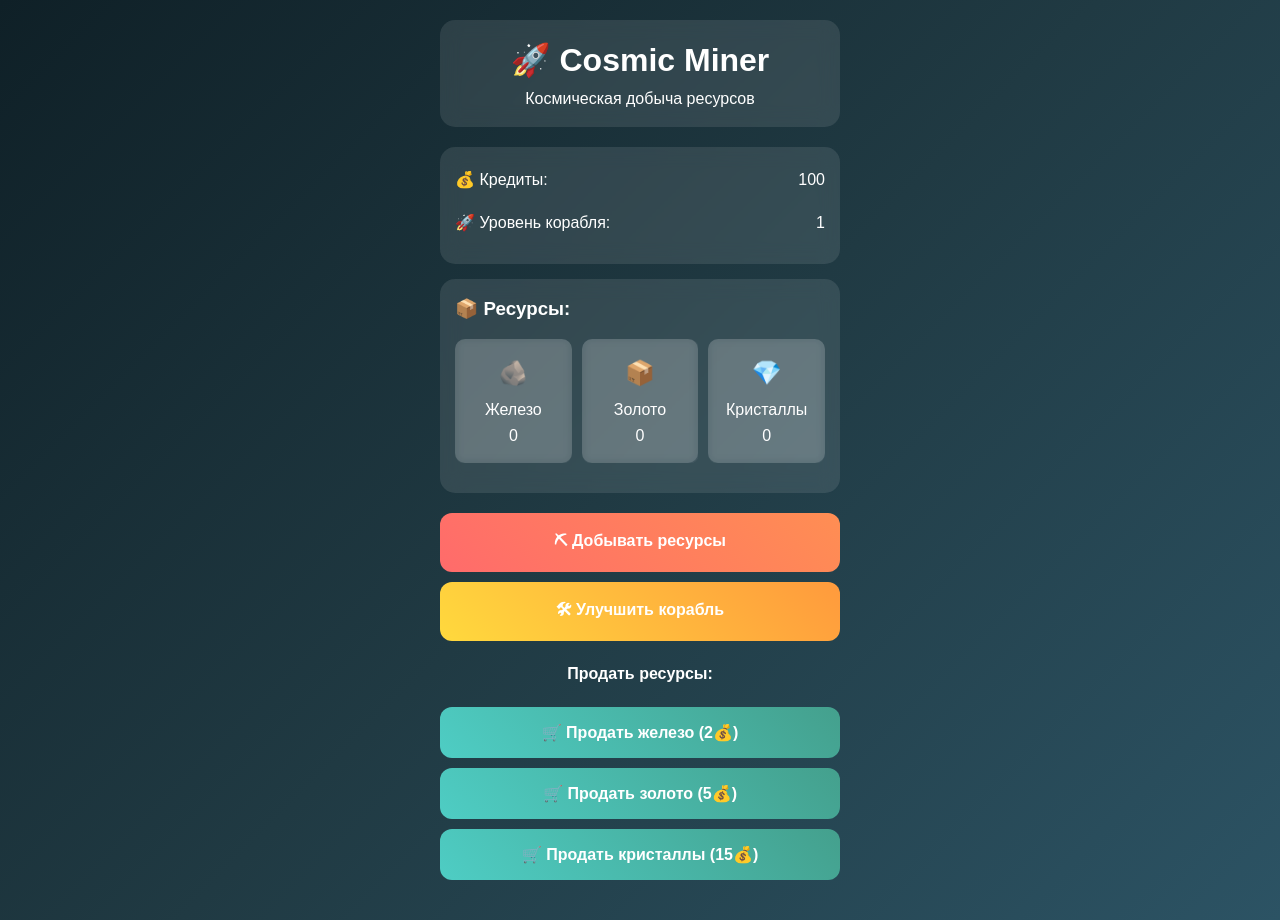
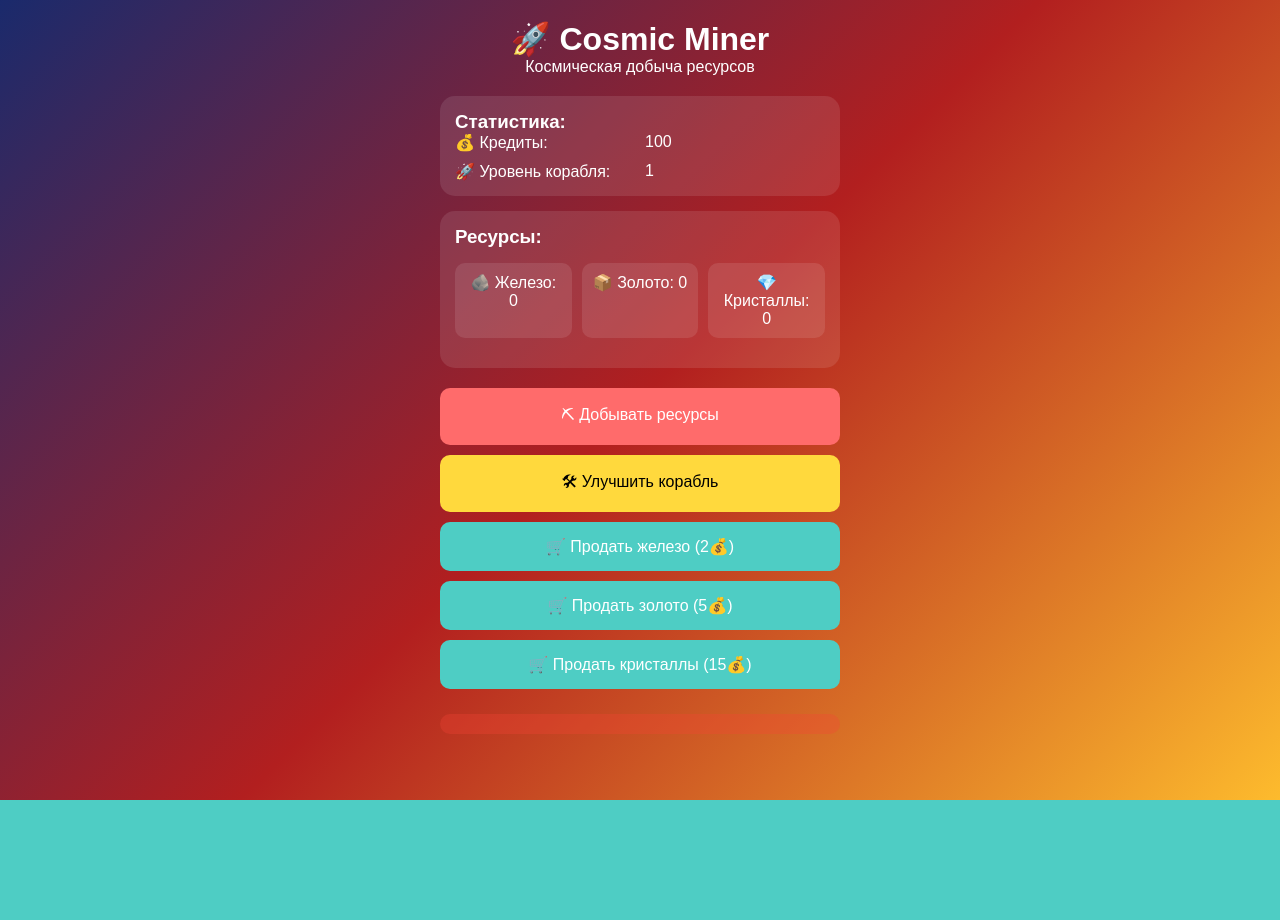
Before and after one commit to dVAZik/9ed72925-3c1e-4947-b548-edf8342987db, a Flask app: page / in a window 1280 px wide. After the commit the page ends 800 px from the top, so only its background shows below. Run offline with Flask 3, Linux system fonts and the light colour scheme; some libraries are stand-ins or nearby versions.

Commit message:
Update index.html

```diff
--- a/templates/index.html
+++ b/templates/index.html
@@ -6,139 +6,43 @@
     <meta name="viewport" content="width=device-width, initial-scale=1">
     <script src="https://telegram.org/js/telegram-web-app.js"></script>
     <style>
-        * {
-            margin: 0;
-            padding: 0;
-            box-sizing: border-box;
+        * { margin: 0; padding: 0; box-sizing: border-box; }
+        body {
+            font-family: Arial;
+            background: linear-gradient(135deg, #1a2a6c, #b21f1f, #fdbb2d);
+            color: white;
+            padding: 20px;
+            min-height: 100vh;
         }
-
-        body {
-            font-family: 'Arial', sans-serif;
-            background: linear-gradient(135deg, #0f2027, #203a43, #2c5364);
-            color: white;
-            min-height: 100vh;
-            padding: 20px;
-            line-height: 1.6;
-        }
-
-        .container {
-            max-width: 400px;
-            margin: 0 auto;
-        }
-
-        .header {
-            text-align: center;
-            margin-bottom: 20px;
-            padding: 15px;
-            background: rgba(255,255,255,0.1);
-            border-radius: 15px;
-            backdrop-filter: blur(10px);
-        }
-
-        .stats-card {
+        .container { max-width: 400px; margin: 0 auto; }
+        .header { text-align: center; margin-bottom: 20px; }
+        .card {
             background: rgba(255,255,255,0.1);
             border-radius: 15px;
             padding: 15px;
             margin-bottom: 15px;
-            backdrop-filter: blur(10px);
         }
-
-        .stat-row {
-            display: flex;
-            justify-content: space-between;
-            margin-bottom: 8px;
-            padding: 5px 0;
+        .stats { display: grid; grid-template-columns: 1fr 1fr; gap: 10px; }
+        .resources { display: grid; grid-template-columns: 1fr 1fr 1fr; gap: 10px; margin: 15px 0; }
+        .btn {
+            background: #4CAF50;
+            border: none;
+            border-radius: 10px;
+            color: white;
+            padding: 15px;
+            font-size: 16px;
+            cursor: pointer;
+            width: 100%;
+            margin: 5px 0;
         }
-
-        .resources-grid {
-            display: grid;
-            grid-template-columns: 1fr 1fr 1fr;
-            gap: 10px;
-            margin: 15px 0;
-        }
-
-        .resource-card {
-            background: rgba(255,255,255,0.15);
-            border-radius: 10px;
-            padding: 15px;
-            text-align: center;
-            backdrop-filter: blur(5px);
-        }
-
-        .resource-icon {
-            font-size: 24px;
-            margin-bottom: 5px;
-        }
-
-        .actions {
-            display: grid;
-            gap: 10px;
-            margin: 20px 0;
-        }
-
-        .btn {
-            background: linear-gradient(45deg, #FF6B6B, #FF8E53);
-            border: none;
-            border-radius: 12px;
-            color: white;
-            padding: 16px;
-            font-size: 16px;
-            font-weight: bold;
-            cursor: pointer;
-            transition: all 0.3s ease;
-            text-align: center;
-        }
-
-        .btn:hover {
-            transform: translateY(-2px);
-            box-shadow: 0 5px 15px rgba(255,107,107,0.4);
-        }
-
-        .btn-sell {
-            background: linear-gradient(45deg, #4ECDC4, #44A08D);
-        }
-
-        .btn-upgrade {
-            background: linear-gradient(45deg, #FFD93D, #FF9A3D);
-        }
-
-        .mining-animation {
-            text-align: center;
-            font-size: 48px;
-            margin: 20px 0;
-            display: none;
-            animation: bounce 1s infinite;
-        }
-
-        @keyframes bounce {
-            0%, 100% { transform: translateY(0); }
-            50% { transform: translateY(-10px); }
-        }
-
-        .notification {
-            position: fixed;
-            top: 20px;
-            left: 50%;
-            transform: translateX(-50%);
-            background: rgba(0,0,0,0.9);
-            color: white;
-            padding: 12px 24px;
-            border-radius: 25px;
-            z-index: 1000;
-            display: none;
-            animation: fadeInOut 3s ease-in-out;
-        }
-
-        @keyframes fadeInOut {
-            0%, 100% { opacity: 0; }
-            10%, 90% { opacity: 1; }
-        }
-
-        .loading {
-            text-align: center;
-            padding: 20px;
-            display: none;
-        }
+        .btn:hover { opacity: 0.9; }
+        .btn-mine { background: #FF6B6B; }
+        .btn-sell { background: #4ECDC4; }
+        .btn-upgrade { background: #FFD93D; color: black; }
+        .resource { text-align: center; padding: 10px; background: rgba(255,255,255,0.1); border-radius: 10px; }
+        #message { margin-top: 20px; text-align: center; padding: 10px; border-radius: 10px; }
+        .success { background: rgba(76, 175, 80, 0.3); }
+        .error { background: rgba(244, 67, 54, 0.3); }
     </style>
 </head>
 <body>
@@ -148,239 +52,169 @@
             <p>Космическая добыча ресурсов</p>
         </div>
 
-        <div class="stats-card">
-            <div class="stat-row">
-                <span>💰 Кредиты:</span>
-                <span id="credits">100</span>
-            </div>
-            <div class="stat-row">
-                <span>🚀 Уровень корабля:</span>
-                <span id="shipLevel">1</span>
+        <div class="card">
+            <h3>Статистика:</h3>
+            <div class="stats">
+                <div>💰 Кредиты:</div>
+                <div id="credits">100</div>
+                <div>🚀 Уровень корабля:</div>
+                <div id="shipLevel">1</div>
             </div>
         </div>
 
-        <div class="stats-card">
-            <h3 style="margin-bottom: 10px;">📦 Ресурсы:</h3>
-            <div class="resources-grid">
-                <div class="resource-card">
-                    <div class="resource-icon">🪨</div>
-                    <div>Железо</div>
-                    <div id="ironCount">0</div>
-                </div>
-                <div class="resource-card">
-                    <div class="resource-icon">📦</div>
-                    <div>Золото</div>
-                    <div id="goldCount">0</div>
-                </div>
-                <div class="resource-card">
-                    <div class="resource-icon">💎</div>
-                    <div>Кристаллы</div>
-                    <div id="crystalsCount">0</div>
-                </div>
+        <div class="card">
+            <h3>Ресурсы:</h3>
+            <div class="resources">
+                <div class="resource">🪨 Железо: <span id="iron">0</span></div>
+                <div class="resource">📦 Золото: <span id="gold">0</span></div>
+                <div class="resource">💎 Кристаллы: <span id="crystals">0</span></div>
             </div>
         </div>
 
-        <div class="actions">
-            <button class="btn" onclick="mineResources()">⛏ Добывать ресурсы</button>
-            <button class="btn btn-upgrade" onclick="upgradeShip()">🛠 Улучшить корабль</button>
+        <button class="btn btn-mine" onclick="mine()">⛏ Добывать ресурсы</button>
+        <button class="btn btn-upgrade" onclick="upgrade()">🛠 Улучшить корабль</button>
 
-            <div style="margin: 10px 0; text-align: center; font-weight: bold;">
-                Продать ресурсы:
-            </div>
+        <button class="btn btn-sell" onclick="sell('iron')">🛒 Продать железо (2💰)</button>
+        <button class="btn btn-sell" onclick="sell('gold')">🛒 Продать золото (5💰)</button>
+        <button class="btn btn-sell" onclick="sell('crystals')">🛒 Продать кристаллы (15💰)</button>
 
-            <button class="btn btn-sell" onclick="sellResource('iron')">🛒 Продать железо (2💰)</button>
-            <button class="btn btn-sell" onclick="sellResource('gold')">🛒 Продать золото (5💰)</button>
-            <button class="btn btn-sell" onclick="sellResource('crystals')">🛒 Продать кристаллы (15💰)</button>
-        </div>
-
-        <div class="mining-animation" id="miningAnimation">
-            ⛏
-        </div>
-
-        <div class="loading" id="loading">
-            Загрузка...
-        </div>
+        <div id="message"></div>
     </div>
 
-    <div class="notification" id="notification"></div>
+    <script>
+        // Для тестирования
+        let user = { id: 'test_user_' + Math.random().toString(36).substr(2, 9) };
+        let baseUrl = window.location.origin;
 
-    <script>
-        // Глобальные переменные
-        let currentPlayerData = null;
-
-        // Инициализация Telegram Web App
-        function initTelegram() {
-            if (window.Telegram && Telegram.WebApp) {
-                const tg = window.Telegram.WebApp;
-                tg.expand();
-                tg.enableClosingConfirmation();
-                return tg.initDataUnsafe.user;
-            }
-            return null;
+        // Если в Telegram, используем реальные данные
+        if (window.Telegram && Telegram.WebApp) {
+            const tg = window.Telegram.WebApp;
+            user = tg.initDataUnsafe.user || { id: 'telegram_user' };
+            tg.expand();
+            console.log('Telegram Web App initialized');
         }
 
-        // Получение ID пользователя
-        function getUserId() {
-            const telegramUser = initTelegram();
-            if (telegramUser && telegramUser.id) {
-                return telegramUser.id.toString();
-            }
-            // Для тестирования без Telegram
-            return 'test_user_' + Math.random().toString(36).substr(2, 9);
-        }
+        console.log('Base URL:', baseUrl);
+        console.log('User ID:', user.id);
 
-        // Загрузка данных игрока
-        async function loadPlayerData() {
-            showLoading(true);
+        async function loadGame() {
             try {
-                const userId = getUserId();
-                const response = await fetch(`/api/player/${userId}`);
+                showMessage('Загрузка игры...', 'success');
+                const response = await fetch(`${baseUrl}/api/player/${user.id}`);
 
                 if (!response.ok) {
-                    throw new Error('Ошибка загрузки данных');
+                    throw new Error(`HTTP error! status: ${response.status}`);
                 }
 
-                const playerData = await response.json();
-                currentPlayerData = playerData;
-                updateDisplay(playerData);
-                showNotification('Данные игры загружены!');
+                const data = await response.json();
+                updateDisplay(data);
+                showMessage('Игра загружена!', 'success');
             } catch (error) {
-                console.error('Error loading player data:', error);
-                showNotification('Ошибка загрузки данных игры');
-            } finally {
-                showLoading(false);
+                console.error('Error loading game:', error);
+                showMessage('Ошибка загрузки: ' + error.message, 'error');
             }
         }
 
-        // Добыча ресурсов
-        async function mineResources() {
-            const miningAnimation = document.getElementById('miningAnimation');
-            miningAnimation.style.display = 'block';
+        async function mine() {
+            try {
+                showMessage('Добываем ресурсы...', 'success');
+                const response = await fetch(`${baseUrl}/api/mine`, {
+                    method: 'POST',
+                    headers: { 'Content-Type': 'application/json' },
+                    body: JSON.stringify({ user_id: user.id })
+                });
 
-            try {
-                const userId = getUserId();
-                const response = await fetch('/api/mine', {
-                    method: 'POST',
-                    headers: {
-                        'Content-Type': 'application/json',
-                    },
-                    body: JSON.stringify({
-                        user_id: userId
-                    })
-                });
+                if (!response.ok) {
+                    throw new Error(`HTTP error! status: ${response.status}`);
+                }
 
                 const result = await response.json();
 
                 if (result.success) {
-                    currentPlayerData = result.player;
                     updateDisplay(result.player);
-
-                    let message = `Добыто: Железо +${result.resources.iron}, Золото +${result.resources.gold}`;
-                    if (result.resources.crystals > 0) {
-                        message += `, Кристаллы +${result.resources.crystals} 💎`;
-                    }
-
-                    showNotification(message);
+                    showMessage(`Добыто: +${result.resources.iron}🪨 +${result.resources.gold}📦 +${result.resources.crystals}💎`, 'success');
                 } else {
-                    showNotification(result.error || 'Ошибка добычи');
+                    showMessage(result.error, 'error');
                 }
             } catch (error) {
                 console.error('Mining error:', error);
-                showNotification('Ошибка соединения');
+                showMessage('Ошибка добычи: ' + error.message, 'error');
             }
-
-            setTimeout(() => {
-                miningAnimation.style.display = 'none';
-            }, 1000);
         }
 
-        // Продажа ресурсов
-        async function sellResource(resourceType) {
+        async function sell(resourceType) {
             try {
-                const userId = getUserId();
-                const response = await fetch('/api/sell', {
+                const response = await fetch(`${baseUrl}/api/sell`, {
                     method: 'POST',
-                    headers: {
-                        'Content-Type': 'application/json',
-                    },
+                    headers: { 'Content-Type': 'application/json' },
                     body: JSON.stringify({
-                        user_id: userId,
+                        user_id: user.id,
                         resource_type: resourceType
                     })
                 });
 
-                const result = await response.json();
-
-                if (result.success) {
-                    currentPlayerData = result.player;
-                    updateDisplay(result.player);
-                    showNotification(`Продано! Получено: ${result.income} кредитов 💰`);
-                } else {
-                    showNotification(result.error || 'Нечего продавать');
+                if (!response.ok) {
+                    throw new Error(`HTTP error! status: ${response.status}`);
                 }
-            } catch (error) {
-                console.error('Selling error:', error);
-                showNotification('Ошибка продажи');
-            }
-        }
-
-        // Улучшение корабля
-        async function upgradeShip() {
-            try {
-                const userId = getUserId();
-                const response = await fetch('/api/upgrade', {
-                    method: 'POST',
-                    headers: {
-                        'Content-Type': 'application/json',
-                    },
-                    body: JSON.stringify({
-                        user_id: userId
-                    })
-                });
 
                 const result = await response.json();
 
                 if (result.success) {
-                    currentPlayerData = result.player;
                     updateDisplay(result.player);
-                    showNotification(`Корабль улучшен до уровня ${result.new_level}! 🚀`);
+                    showMessage(`Продано! +${result.income}💰`, 'success');
                 } else {
-                    showNotification(result.error || 'Недостаточно кредитов');
+                    showMessage(result.error, 'error');
+                }
+            } catch (error) {
+                console.error('Selling error:', error);
+                showMessage('Ошибка продажи: ' + error.message, 'error');
+            }
+        }
+
+        async function upgrade() {
+            try {
+                const response = await fetch(`${baseUrl}/api/upgrade`, {
+                    method: 'POST',
+                    headers: { 'Content-Type': 'application/json' },
+                    body: JSON.stringify({ user_id: user.id })
+                });
+
+                if (!response.ok) {
+                    throw new Error(`HTTP error! status: ${response.status}`);
+                }
+
+                const result = await response.json();
+
+                if (result.success) {
+                    updateDisplay(result.player);
+                    showMessage(`Корабль улучшен до уровня ${result.new_level}! 🚀`, 'success');
+                } else {
+                    showMessage(result.error, 'error');
                 }
             } catch (error) {
                 console.error('Upgrade error:', error);
-                showNotification('Ошибка улучшения');
+                showMessage('Ошибка улучшения: ' + error.message, 'error');
             }
         }
 
-        // Обновление интерфейса
-        function updateDisplay(playerData) {
-            document.getElementById('credits').textContent = playerData.credits;
-            document.getElementById('shipLevel').textContent = playerData.ship_level;
-            document.getElementById('ironCount').textContent = playerData.resources.iron;
-            document.getElementById('goldCount').textContent = playerData.resources.gold;
-            document.getElementById('crystalsCount').textContent = playerData.resources.crystals;
+        function updateDisplay(player) {
+            document.getElementById('credits').textContent = player.credits;
+            document.getElementById('shipLevel').textContent = player.ship_level;
+            document.getElementById('iron').textContent = player.resources.iron;
+            document.getElementById('gold').textContent = player.resources.gold;
+            document.getElementById('crystals').textContent = player.resources.crystals;
         }
 
-        // Показать уведомление
-        function showNotification(message) {
-            const notification = document.getElementById('notification');
-            notification.textContent = message;
-            notification.style.display = 'block';
-
-            setTimeout(() => {
-                notification.style.display = 'none';
-            }, 3000);
+        function showMessage(text, type) {
+            const messageEl = document.getElementById('message');
+            messageEl.textContent = text;
+            messageEl.className = type || '';
+            setTimeout(() => messageEl.textContent = '', 3000);
         }
 
-        // Показать/скрыть загрузку
-        function showLoading(show) {
-            document.getElementById('loading').style.display = show ? 'block' : 'none';
-        }
-
-        // Загружаем данные при старте
+        // Загружаем игру при старте
         document.addEventListener('DOMContentLoaded', function() {
-            loadPlayerData();
+            loadGame();
         });
     </script>
 </body>
```
